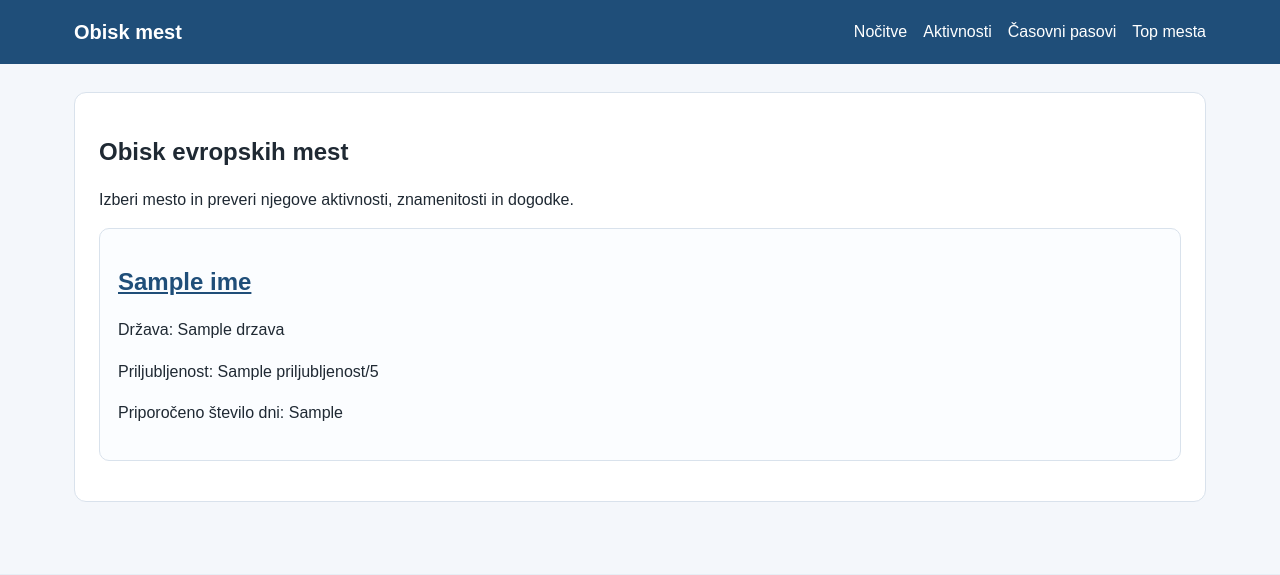
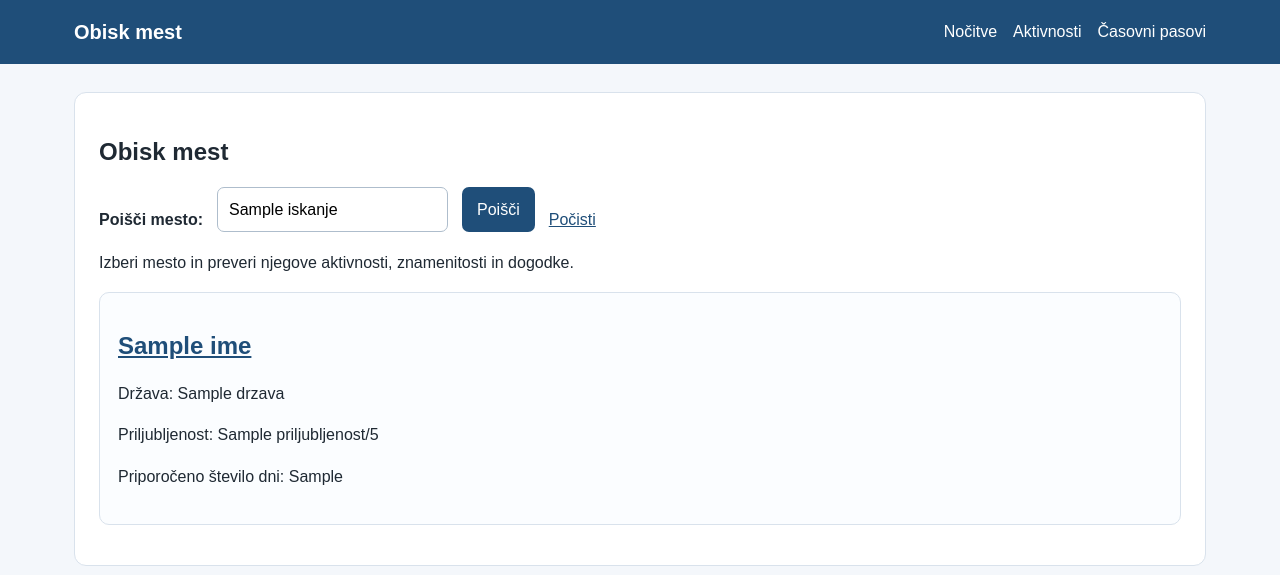
Before and after one commit to TepinaAna/Podatkovne-baze-vaje, a Flask app: template templates/index.html in a window 1280 px wide. Shown: the top 575 px of the page. Run offline with Flask 3, Linux system fonts and the light colour scheme; the template is opened without the code that fills it: most values are stand-ins (such as "Sample title", 1, 10 or a date in 2020).

Commit message:
izboljšan spletni prikaz mest, filtriranje po kontinentu in delno iskanje mest

```diff
--- a/app.py
+++ b/app.py
@@ -8,11 +8,22 @@ app.secret_key = "obisk-mest-projekt"
 
 @app.route("/")
 def index():
-    mesta = Mesto.top_mesta(12)
+    iskanje = request.args.get(
+        "mesto",
+        ""
+    ).strip()
+
+    if iskanje:
+        mesta = Mesto.poisci_po_imenu(
+            iskanje
+        )
+    else:
+        mesta = Mesto.top_mesta(10)
 
     return render_template(
         "index.html",
-        mesta=mesta
+        mesta=mesta,
+        iskanje=iskanje
     )
 
 @app.route("/mesto/<int:id>")
@@ -199,47 +210,50 @@ def iskanje():
         celo_leto=celo_leto
     )
 
-@app.route("/casovni_pas", methods=["GET", "POST"])
-def casovni_pas():
+@app.route(
+    "/kontinent",
+    methods=["GET", "POST"]
+)
+def kontinent():
     if request.method == "POST":
         return redirect(
             url_for(
-                "casovni_pas",
-                pas=request.form.get("pas", "")
+                "kontinent",
+                kontinent=request.form.get(
+                    "kontinent",
+                    ""
+                )
             )
         )
 
-    izbran = request.args.get("pas", "")
+    izbran = request.args.get(
+        "kontinent",
+        ""
+    )
 
-    pasi = Drzava.casovni_pasovi()
+    kontinenti = Drzava.kontinenti()
 
     mesta = []
 
     if izbran:
-        mesta = Mesto.poisci_po_casovnem_pasu(
+        mesta = Mesto.poisci_po_kontinentu(
             izbran
         )
 
-    predlogi = (
-        Mesto.predlogi_po_casovnih_pasovih()
+    return render_template(
+        "kontinent.html",
+        kontinenti=kontinenti,
+        mesta=mesta,
+        izbran=izbran
     )
 
-    return render_template(
-        "casovni_pas.html",
-        pasi=pasi,
-        mesta=mesta,
-        izbran=izbran,
-        predlogi=predlogi
-    )
 
 @app.route("/top")
 def top():
-    mesta = Mesto.top_mesta(10)
+    return redirect(
+        url_for("index")
+    )
 
-    return render_template(
-        "top.html",
-        mesta=mesta
-    )
 
 @app.route(
     "/oceni/<int:mesto_id>",
--- a/data/drzava.csv
+++ b/data/drzava.csv
@@ -1,4 +1,4 @@
-id,ime,eu
+id,ime,casovni_pas,kontinent
 AE,United Arab Emirates,Asia/Dubai
 AF,Afghanistan,Asia/Kabul
 AI,Anguilla,America/Anguilla
--- a/templates/base.html
+++ b/templates/base.html
@@ -19,9 +19,6 @@
                 </a>
                 <a href="{{ url_for('casovni_pas') }}">
                     Časovni pasovi
-                </a>
-                <a href="{{ url_for('top') }}">
-                    Top mesta
                 </a>
             </div>
         </nav>
--- a/templates/index.html
+++ b/templates/index.html
@@ -6,7 +6,32 @@ Začetna stran
 
 {% block content %}
 <section>
-    <h1>Obisk evropskih mest</h1>
+    <h1>Obisk mest</h1>
+
+    <form method="GET" action="{{ url_for('index') }}">
+        <label for="mesto">
+            Poišči mesto:
+        </label>
+
+        <input
+            type="text"
+            id="mesto"
+            name="mesto"
+            value="{{ iskanje }}"
+            placeholder="npr. Slovenj Gradec"
+        >
+
+        <button type="submit">
+            Poišči
+        </button>
+
+        {% if iskanje %}
+            <a href="{{ url_for('index') }}">
+                Počisti
+            </a>
+        {% endif %}
+    </form>
+
 
     <p>
         Izberi mesto in preveri njegove aktivnosti,
```
Also changed, not shown: cli.py (+0 -20 lines), templates/mesto.html (+38 -39 lines), templates/kontinent.html (added).
